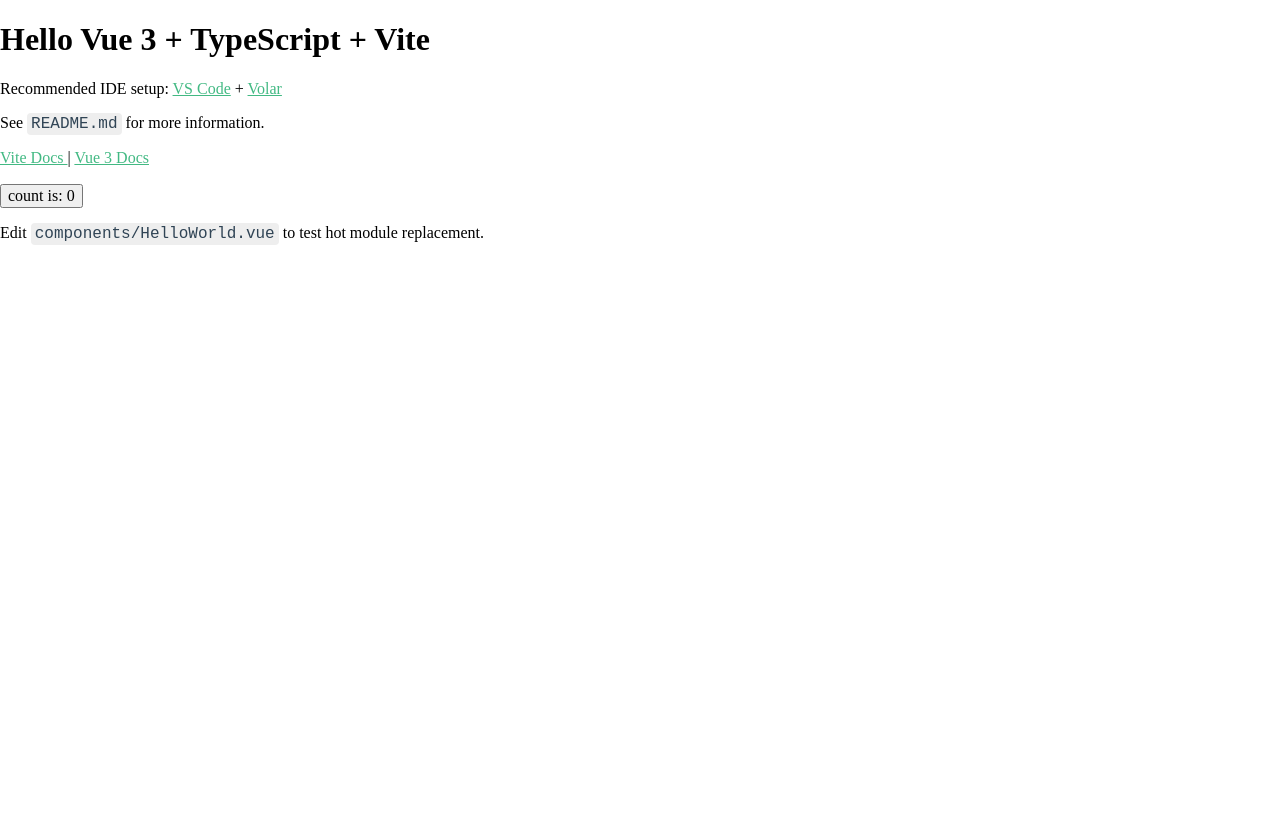
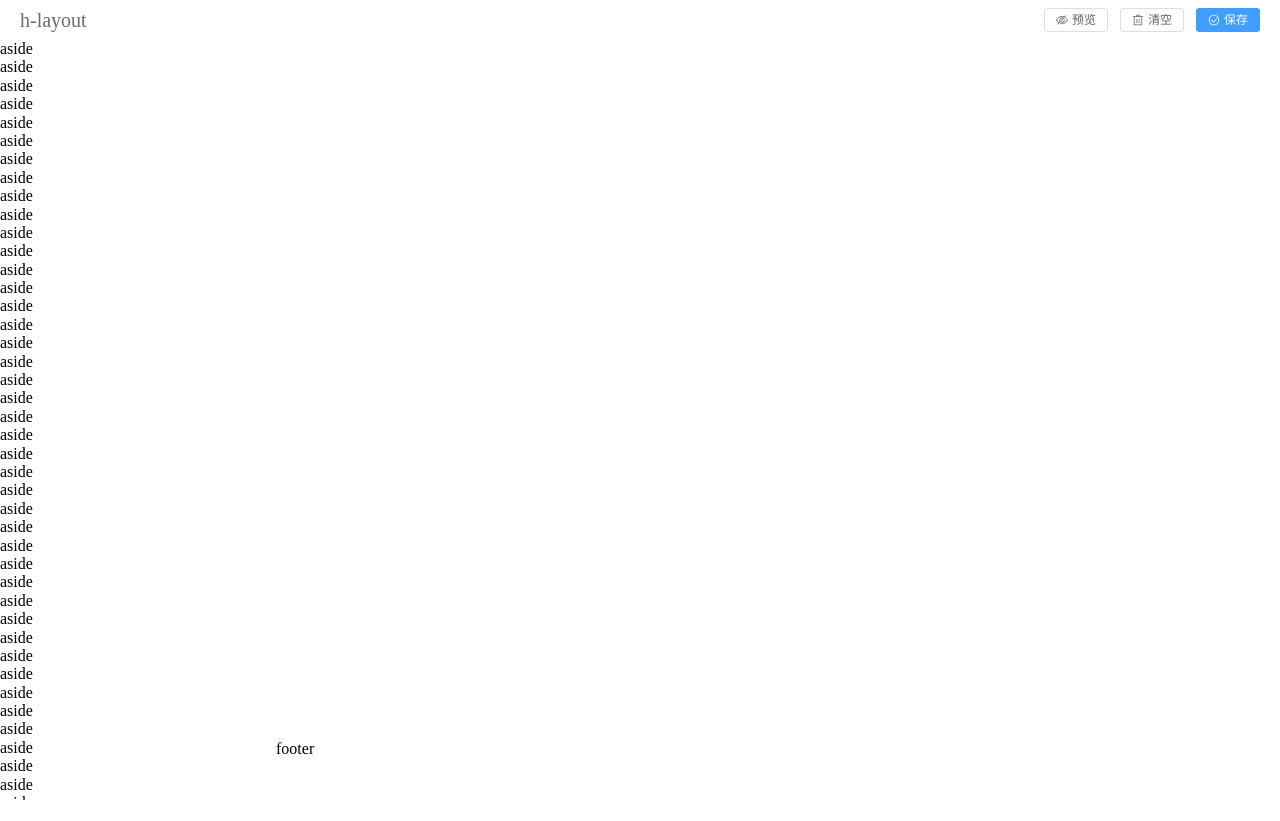
Before and after one commit to illusionnnn/h-layout, a Vue app: page / in a window 1280 px wide. After the commit the page ends 800 px from the top, so only its background shows below. Built offline with nearby package versions, Linux system fonts and the light colour scheme.

Commit message:
[feat]: add layout components

```diff
--- a/index.html
+++ b/index.html
@@ -1,10 +1,17 @@
+<!--
+ * @Description:
+ * @Author: Hedgehog96
+ * @Date: 2022-05-07 11:23:47
+ * @LastEditors: Hedgehog96
+ * @LastEditTime: 2022-05-07 18:02:30
+-->
 <!DOCTYPE html>
 <html lang="en">
   <head>
     <meta charset="UTF-8" />
     <link rel="icon" href="/favicon.ico" />
     <meta name="viewport" content="width=device-width, initial-scale=1.0" />
-    <title>Vite App</title>
+    <title>h-layout</title>
   </head>
   <body>
     <div id="app"></div>
--- a/package.json
+++ b/package.json
@@ -8,12 +8,14 @@
     "preview": "vite preview"
   },
   "dependencies": {
+    "@element-plus/icons-vue": "^1.1.4",
     "element-plus": "^2.1.11",
     "vue": "^3.2.25"
   },
   "devDependencies": {
     "@types/node": "^17.0.31",
     "@vitejs/plugin-vue": "^2.3.1",
+    "sass": "^1.51.0",
     "typescript": "^4.5.4",
     "unplugin-auto-import": "^0.7.1",
     "unplugin-vue-components": "^0.19.3",
--- a/src/App.vue
+++ b/src/App.vue
@@ -3,19 +3,32 @@
  * @Author: Hedgehog96
  * @Date: 2022-05-05 21:19:48
  * @LastEditors: Hedgehog96
- * @LastEditTime: 2022-05-05 21:32:41
+ * @LastEditTime: 2022-05-07 16:38:17
 -->
 <script setup lang="ts">
-import HelloWorld from './components/HelloWorld.vue'
+import AppLayout from './layouts/AppLayout.vue'
 </script>
 
 <template>
-  <HelloWorld msg="Hello Vue 3 + TypeScript + Vite" />
+  <app-layout></app-layout>
 </template>
 
 <style>
-html, body, #app {
-  width: 100%;
-  height: 100%;
+::-webkit-scrollbar-track {
+  background: rgba(0, 0, 0, 0.1);
+  border-radius: 0;
+}
+
+::-webkit-scrollbar {
+  -webkit-appearance: none;
+  width: 6px;
+  height: 6px;
+}
+
+::-webkit-scrollbar-thumb {
+  cursor: pointer;
+  border-radius: 5px;
+  background: rgba(0, 0, 0, 0.15);
+  transition: color 0.2s ease;
 }
 </style>
--- a/src/components/HelloWorld.vue
+++ /dev/null
@@ -1,52 +0,0 @@
-<script setup lang="ts">
-import { ref } from 'vue'
-
-defineProps<{ msg: string }>()
-
-const count = ref(0)
-</script>
-
-<template>
-  <h1>{{ msg }}</h1>
-
-  <p>
-    Recommended IDE setup:
-    <a href="https://code.visualstudio.com/" target="_blank">VS Code</a>
-    +
-    <a href="https://github.com/johnsoncodehk/volar" target="_blank">Volar</a>
-  </p>
-
-  <p>See <code>README.md</code> for more information.</p>
-
-  <p>
-    <a href="https://vitejs.dev/guide/features.html" target="_blank">
-      Vite Docs
-    </a>
-    |
-    <a href="https://v3.vuejs.org/" target="_blank">Vue 3 Docs</a>
-  </p>
-
-  <button type="button" @click="count++">count is: {{ count }}</button>
-  <p>
-    Edit
-    <code>components/HelloWorld.vue</code> to test hot module replacement.
-  </p>
-</template>
-
-<style scoped>
-a {
-  color: #42b983;
-}
-
-label {
-  margin: 0 0.5em;
-  font-weight: bold;
-}
-
-code {
-  background-color: #eee;
-  padding: 2px 4px;
-  border-radius: 4px;
-  color: #304455;
-}
-</style>
--- /dev/null
+++ b/src/components/TheAside.vue
@@ -0,0 +1,85 @@
+<!--
+ * @Description: 应用侧边栏组件
+ * @Author: Hedgehog96
+ * @Date: 2022-05-07 16:42:18
+ * @LastEditors: Hedgehog96
+ * @LastEditTime: 2022-05-07 16:47:26
+-->
+<template>
+  <div class="h-the-aside">
+    <div>aside</div>
+    <div>aside</div>
+    <div>aside</div>
+    <div>aside</div>
+    <div>aside</div>
+    <div>aside</div>
+    <div>aside</div>
+    <div>aside</div>
+    <div>aside</div>
+    <div>aside</div>
+    <div>aside</div>
+    <div>aside</div>
+    <div>aside</div>
+    <div>aside</div>
+    <div>aside</div>
+    <div>aside</div>
+    <div>aside</div>
+    <div>aside</div>
+    <div>aside</div>
+    <div>aside</div>
+    <div>aside</div>
+    <div>aside</div>
+    <div>aside</div>
+    <div>aside</div>
+    <div>aside</div>
+    <div>aside</div>
+    <div>aside</div>
+    <div>aside</div>
+    <div>aside</div>
+    <div>aside</div>
+    <div>aside</div>
+    <div>aside</div>
+    <div>aside</div>
+    <div>aside</div>
+    <div>aside</div>
+    <div>aside</div>
+    <div>aside</div>
+    <div>aside</div>
+    <div>aside</div>
+    <div>aside</div>
+    <div>aside</div>
+    <div>aside</div>
+    <div>aside</div>
+    <div>aside</div>
+    <div>aside</div>
+    <div>aside</div>
+    <div>aside</div>
+    <div>aside</div>
+    <div>aside</div>
+    <div>aside</div>
+    <div>aside</div>
+    <div>aside</div>
+    <div>aside</div>
+    <div>aside</div>
+    <div>aside</div>
+    <div>aside</div>
+    <div>aside</div>
+    <div>aside</div>
+    <div>aside</div>
+    <div>aside</div>
+    <div>aside</div>
+    <div>aside</div>
+    <div>aside</div>
+    <div>aside</div>
+    <div>aside</div>
+    <div>aside</div>
+  </div>
+</template>
+
+<script setup lang="ts">
+
+</script>
+
+<style lang="scss" scoped>
+
+</style>
--- /dev/null
+++ b/src/components/TheFooter.vue
@@ -0,0 +1,20 @@
+<!--
+ * @Description: 应用底部组件
+ * @Author: Hedgehog96
+ * @Date: 2022-05-07 16:44:23
+ * @LastEditors: Hedgehog96
+ * @LastEditTime: 2022-05-07 16:44:42
+-->
+<template>
+  <div class="h-the-footer">
+    footer
+  </div>
+</template>
+
+<script setup lang="ts">
+
+</script>
+
+<style lang="scss" scoped>
+
+</style>
--- /dev/null
+++ b/src/components/TheHeader.vue
@@ -0,0 +1,43 @@
+<!--
+ * @Description: 应用头部组件
+ * @Author: Hedgehog96
+ * @Date: 2022-05-07 16:34:02
+ * @LastEditors: Hedgehog96
+ * @LastEditTime: 2022-05-07 18:23:51
+-->
+<template>
+  <div class="h-the-header">
+    <div class="h-the-header-title">h-layout</div>
+    <div class="h-the-header-btns">
+      <el-button size="small" ><el-icon><hide /></el-icon>预览</el-button>
+      <el-button size="small"><el-icon><delete /></el-icon>清空</el-button>
+      <el-button size="small" type="primary"><el-icon><circle-check /></el-icon>保存</el-button>
+    </div>
+  </div>
+</template>
+
+<script setup lang="ts">
+import { Hide, Delete, CircleCheck } from '@element-plus/icons-vue'
+</script>
+
+<style lang="scss" scoped>
+.h-the-header {
+  height: 40px;
+  padding: 0 20px;
+  display: flex;
+  align-items: center;
+
+  .h-the-header-title {
+    font-size: 20px;
+    color: #6b6b6b;
+  }
+
+  .h-the-header-btns {
+    margin-left: auto;
+
+    .el-icon {
+      margin-right: 4px;
+    }
+  }
+}
+</style>
--- /dev/null
+++ b/src/components/TheMain.vue
@@ -0,0 +1,20 @@
+<!--
+ * @Description: 应用主内容组件
+ * @Author: Hedgehog96
+ * @Date: 2022-05-07 16:43:27
+ * @LastEditors: Hedgehog96
+ * @LastEditTime: 2022-05-07 16:43:49
+-->
+<template>
+  <div class="h-the-main">
+
+  </div>
+</template>
+
+<script setup lang="ts">
+
+</script>
+
+<style lang="scss" scoped>
+
+</style>
--- /dev/null
+++ b/src/layouts/AppLayout.vue
@@ -0,0 +1,31 @@
+<!--
+ * @Description: 应用布局组件
+ * @Author: Hedgehog96
+ * @Date: 2022-05-07 16:36:50
+ * @LastEditors: Hedgehog96
+ * @LastEditTime: 2022-05-07 16:46:29
+-->
+<template>
+  <base-layout>
+    <template v-slot:header>
+      <the-header></the-header>
+    </template>
+    <template v-slot:aside>
+      <the-aside></the-aside>
+    </template>
+    <template v-slot:main>
+      <the-main></the-main>
+    </template>
+    <template v-slot:footer>
+      <the-footer></the-footer>
+    </template>
+  </base-layout>
+</template>
+
+<script setup lang="ts">
+import BaseLayout from './BaseLayout.vue'
+import TheHeader from '../components/TheHeader.vue'
+import TheAside from '../components/TheAside.vue'
+import TheMain from '../components/TheMain.vue'
+import TheFooter from '../components/TheFooter.vue'
+</script>
--- /dev/null
+++ b/src/layouts/BaseLayout.vue
@@ -0,0 +1,54 @@
+<!--
+ * @Description: 基础布局组件
+ * @Author: Hedgehog96
+ * @Date: 2022-05-07 15:11:38
+ * @LastEditors: Hedgehog96
+ * @LastEditTime: 2022-05-07 16:40:15
+-->
+<template>
+  <div class="h-base-layout">
+    <el-container class="h-base-layout-wrapper">
+      <el-header class="h-base-layout-header">
+        <slot name="header"></slot>
+      </el-header>
+      <el-container>
+        <el-aside width="256px" class="h-base-layout-aside">
+          <slot name="aside"></slot>
+        </el-aside>
+        <el-container>
+          <el-main class="h-base-layout-main">
+            <slot name="main"></slot>
+          </el-main>
+          <el-footer class="h-base-layout-footer">
+            <slot name="footer"></slot>
+          </el-footer>
+        </el-container>
+      </el-container>
+    </el-container>
+  </div>
+</template>
+
+<style scoped>
+.h-base-layout {
+  width: 100vw;
+  height: 100vh;
+}
+
+.h-base-layout-wrapper {
+  height: 100vh;
+}
+
+.h-base-layout-main {
+  overflow-y: auto;
+}
+
+.h-base-layout-aside {
+  height: calc(100vh - 40px);
+  overflow-y: auto;
+}
+
+.el-header {
+  padding: 0;
+  height: auto;
+}
+</style>
--- a/src/main.ts
+++ b/src/main.ts
@@ -3,7 +3,7 @@
  * @Author: Hedgehog96
  * @Date: 2022-05-05 21:19:48
  * @LastEditors: Hedgehog96
- * @LastEditTime: 2022-05-05 21:31:35
+ * @LastEditTime: 2022-05-07 18:24:12
  */
 import { createApp } from 'vue'
 import App from './App.vue'
```
Also changed, not shown: components.d.ts (+11 -1 lines), 2 other files (tests, documents, lock files or other folders).
